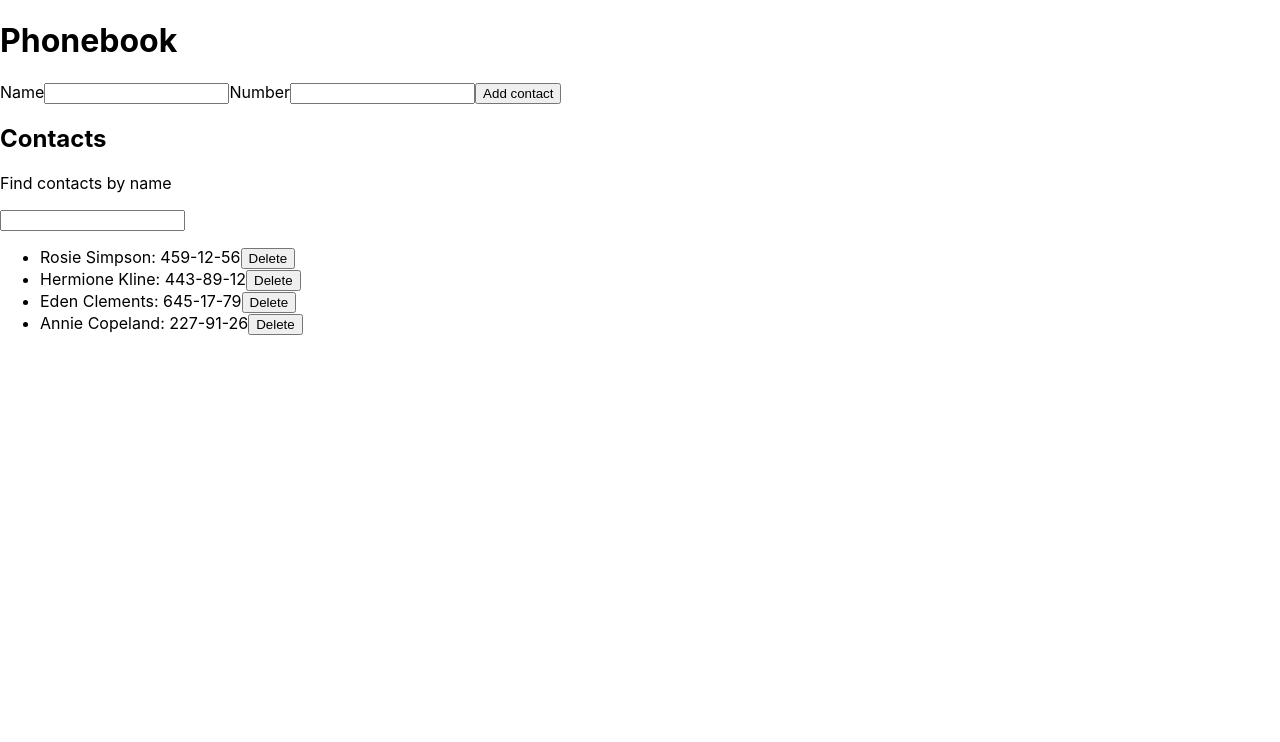
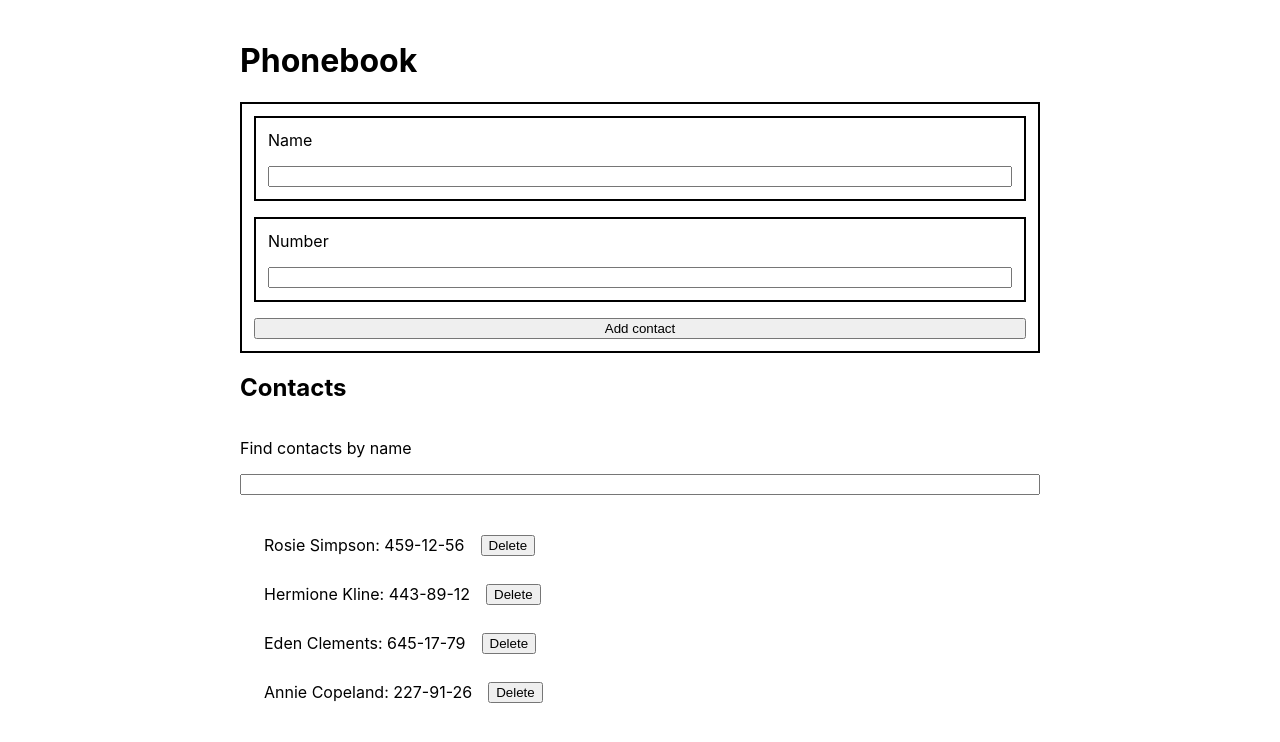
Before and after one commit to OlgaMunaieva/goit-react-hw-02-phonebook, a React (Create React App) app: page / in a window 1280 px wide. Shown: the top 742 px of the page. Built offline with nearby package versions, Linux system fonts and the light colour scheme.

Commit message:
props-types

```diff
--- a/package.json
+++ b/package.json
@@ -8,6 +8,7 @@
     "@testing-library/react": "^12.1.4",
     "@testing-library/user-event": "^13.5.0",
     "nanoid": "^4.0.1",
+    "prop-types": "^15.8.1",
     "react": "^18.1.0",
     "react-dom": "^18.1.0",
     "react-scripts": "5.0.1",
--- a/src/components/App.jsx
+++ b/src/components/App.jsx
@@ -4,6 +4,7 @@ import initialContacts from '../data/contacts.json';
 import ContactForm from './contact_form/ContactForm';
 import Filter from './filter/Filter';
 import ContactList from './contact_list/ContactList';
+import { Container } from './container/Container.styled';
 
 export class App extends Component {
   state = {
@@ -25,7 +26,6 @@ export class App extends Component {
   };
 
   deleteContact = contactId => {
-    console.log(contactId.id);
     this.setState(prevState => ({
       contacts: prevState.contacts.filter(
         contact => contact.id !== contactId.id
@@ -35,7 +35,7 @@ export class App extends Component {
 
   render() {
     return (
-      <div>
+      <Container>
         <h1>Phonebook</h1>
         <ContactForm
           addContact={this.addContact}
@@ -44,7 +44,7 @@ export class App extends Component {
         <h2>Contacts</h2>
         <Filter onChange={this.handleChange} />
         <ContactList data={this.state} onDelete={this.deleteContact} />
-      </div>
+      </Container>
     );
   }
 }
--- a/src/components/contact_form/ContactForm.jsx
+++ b/src/components/contact_form/ContactForm.jsx
@@ -1,6 +1,17 @@
 import { Component } from 'react';
-
+import { ContainerForm, ContainerInput } from './ContactForm.styled';
+import PropTypes from 'prop-types';
 class ContactForm extends Component {
+  static propTypes = {
+    addContact: PropTypes.func.isRequired,
+    contacts: PropTypes.arrayOf(
+      PropTypes.shape({
+        id: PropTypes.string.isRequired,
+        name: PropTypes.string.isRequired,
+        number: PropTypes.string.isRequired,
+      }).isRequired
+    ).isRequired,
+  };
   state = {
     name: '',
     number: '',
@@ -33,8 +44,8 @@ class ContactForm extends Component {
 
   render() {
     return (
-      <form action="" onSubmit={this.handleOnSubmit}>
-        <label htmlFor="" name="name">
+      <ContainerForm action="" onSubmit={this.handleOnSubmit}>
+        <ContainerInput htmlFor="" name="name">
           Name
           <input
             value={this.state.name}
@@ -45,8 +56,8 @@ class ContactForm extends Component {
             title="Name may contain only letters, apostrophe, dash and spaces. For example Adrian, Jacob Mercer, Charles de Batz de Castelmore d'Artagnan"
             required
           />
-        </label>
-        <label htmlFor="" name="number">
+        </ContainerInput>
+        <ContainerInput htmlFor="" name="number">
           Number
           <input
             value={this.state.number}
@@ -57,10 +68,10 @@ class ContactForm extends Component {
             title="Phone number must be digits and can contain spaces, dashes, parentheses and can start with +"
             required
           />
-        </label>
+        </ContainerInput>
 
         <button type="submit">Add contact</button>
-      </form>
+      </ContainerForm>
     );
   }
 }
--- /dev/null
+++ b/src/components/contact_form/ContactForm.styled.js
@@ -0,0 +1,31 @@
+import styled from 'styled-components';
+
+export const ContainerForm = styled.form`
+  /* margin: 20px; */
+  padding: 12px;
+  min-width: 300px;
+  display: flex;
+  gap: 16px;
+  flex-direction: column;
+  justify-content: center;
+  border: 2px solid;
+  /* background-color: #d9caca;
+  box-shadow: rgb(0 0 0 / 20%) 0px 9px 9px -6px,
+    rgb(0 0 0 / 14%) 0px 9px 12px 0px, rgb(0 0 0 / 12%) 0px 3px 24px 0px;
+  border-radius: 20px; */
+`;
+
+export const ContainerInput = styled.label`
+  /* margin: 20px; */
+  padding: 12px;
+  /* min-width: 300px; */
+  display: flex;
+  gap: 16px;
+  flex-direction: column;
+  justify-content: center;
+  border: 2px solid;
+  /* background-color: #d9caca;
+  box-shadow: rgb(0 0 0 / 20%) 0px 9px 9px -6px,
+    rgb(0 0 0 / 14%) 0px 9px 12px 0px, rgb(0 0 0 / 12%) 0px 3px 24px 0px;
+  border-radius: 20px; */
+`;
--- a/src/components/contact_list/ContactList.jsx
+++ b/src/components/contact_list/ContactList.jsx
@@ -1,26 +1,32 @@
+import { ContainerItem, ContainerList } from './ContactList.styled';
+import PropTypes from 'prop-types';
+
 const ContactList = ({ data, onDelete }) => {
-  console.log(onDelete);
-  console.log(data);
   const { contacts, filter } = data;
   return (
-    <ul>
+    <ContainerList>
       {!filter
         ? contacts.map(({ id, name, number }) => (
-            <li key={id}>
+            <ContainerItem key={id}>
               {name}: {number}
               <button onClick={() => onDelete({ id })}>Delete</button>
-            </li>
+            </ContainerItem>
           ))
         : contacts
             .filter(contact => contact.name.toLowerCase().includes(filter))
             .map(({ id, name, number }) => (
-              <li key={id}>
+              <ContainerItem key={id}>
                 {name}: {number}
                 <button onClick={() => onDelete({ id })}>Delete</button>
-              </li>
+              </ContainerItem>
             ))}
-    </ul>
+    </ContainerList>
   );
 };
 
+ContactList.propTypes = {
+  data: PropTypes.object.isRequired,
+  onDelete: PropTypes.func.isRequired,
+};
+
 export default ContactList;
--- /dev/null
+++ b/src/components/contact_list/ContactList.styled.js
@@ -0,0 +1,19 @@
+import styled from 'styled-components';
+
+export const ContainerList = styled.ul`
+  padding: 12px;
+  min-width: 300px;
+  display: flex;
+  gap: 4px;
+  flex-direction: column;
+  justify-content: center;
+`;
+
+export const ContainerItem = styled.li`
+  padding: 12px;
+  min-width: 300px;
+  display: flex;
+  gap: 16px;
+  flex-direction: row;
+  justify-content: left;
+`;
--- /dev/null
+++ b/src/components/container/Container.styled.js
@@ -0,0 +1,9 @@
+import styled from 'styled-components';
+
+export const Container = styled.div`
+  margin: 20px auto;
+  max-width: 800px;
+  display: flex;
+  flex-direction: column;
+  justify-content: center;
+`;
--- a/src/components/filter/Filter.jsx
+++ b/src/components/filter/Filter.jsx
@@ -1,3 +1,5 @@
+import PropTypes from 'prop-types';
+
 const Filter = ({ onChange }) => {
   const handleChange = event => {
     onChange(event.target.value);
@@ -10,4 +12,8 @@ const Filter = ({ onChange }) => {
   );
 };
 
+Filter.propTypes = {
+  onChange: PropTypes.func.isRequired,
+};
+
 export default Filter;
```
Also changed, not shown: 1 other file (tests, documents, lock files or other folders).
